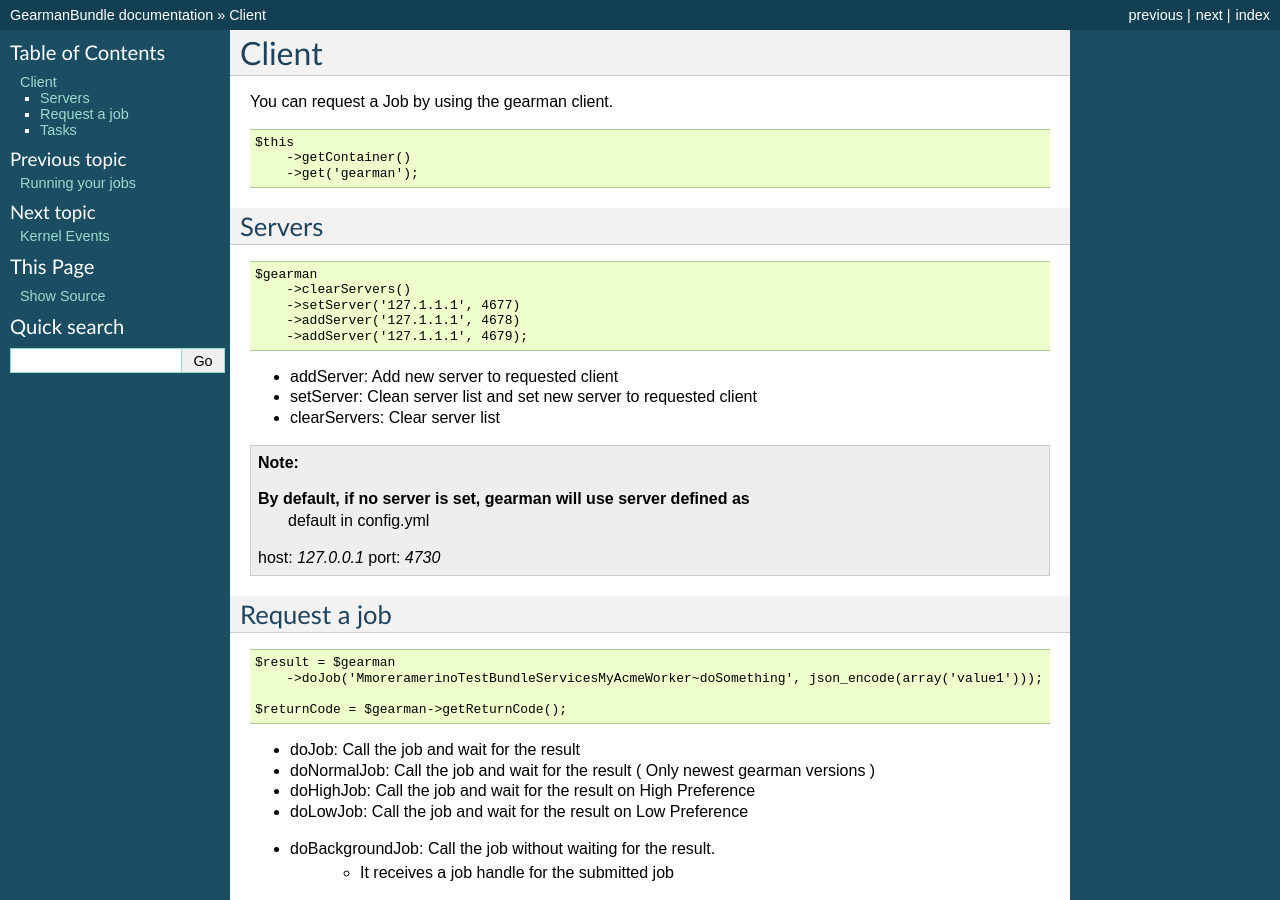
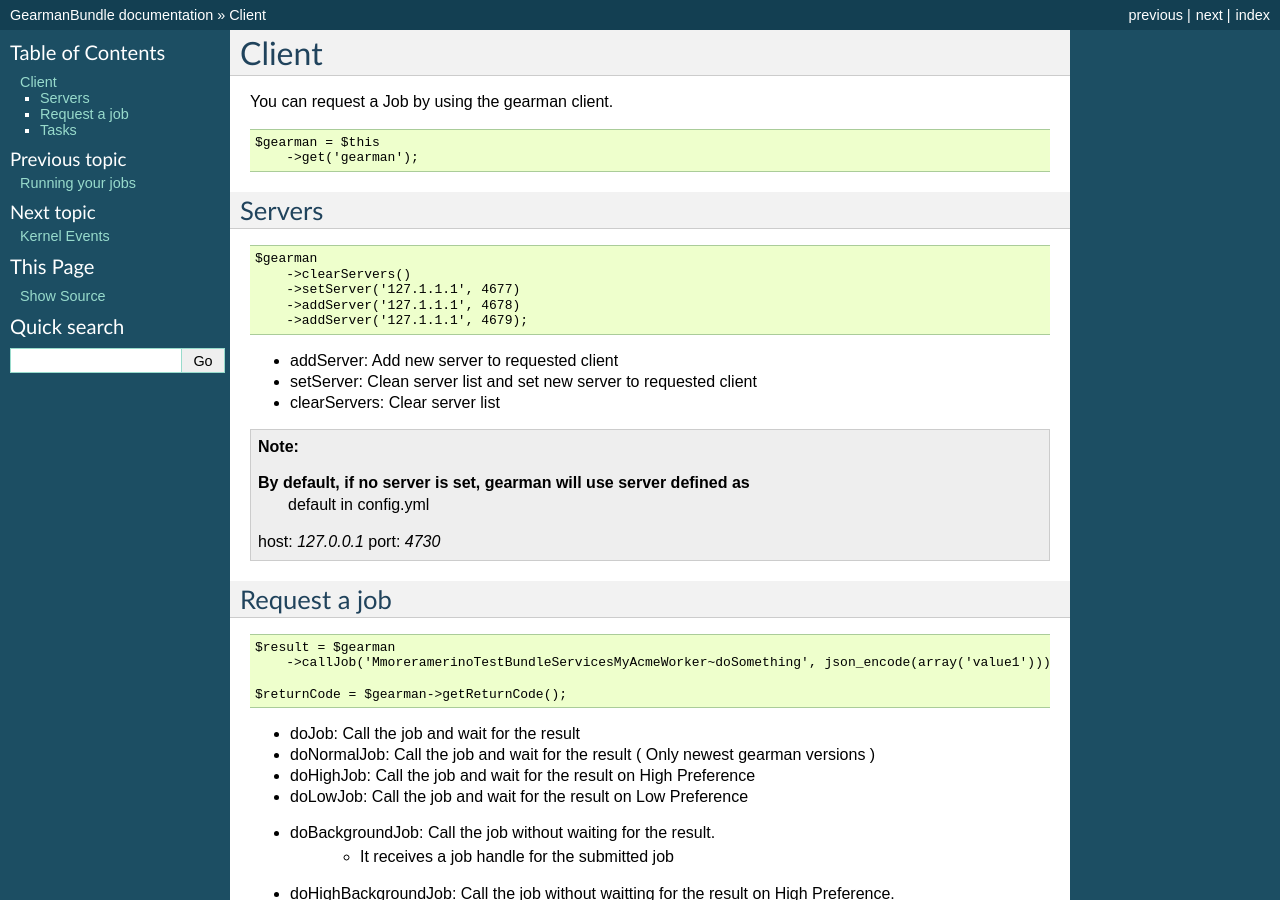
Before and after one commit to mmoreram/GearmanBundle, a Sphinx documentation site: the page built from Resources/docs/client.rst, in a window 1280 px wide and 900 px high. Built offline with Sphinx 7.4.7, drawn with Linux system fonts in a browser that asks for light colours; pages that are not in the unit, such as notebooks, are missing from menus.

Commit message:
Update client.rst

```diff
--- a/Resources/docs/client.rst
+++ b/Resources/docs/client.rst
@@ -5,8 +5,7 @@
 
 .. code-block:: php
 
-    $this
-        ->getContainer()
+    $gearman = $this
         ->get('gearman');
 
 Servers
@@ -36,7 +35,7 @@
 .. code-block:: php
 
     $result = $gearman
-        ->doJob('MmoreramerinoTestBundleServicesMyAcmeWorker~doSomething', json_encode(array('value1')));
+        ->callJob('MmoreramerinoTestBundleServicesMyAcmeWorker~doSomething', json_encode(array('value1')));
 
     $returnCode = $gearman->getReturnCode();
 
```
